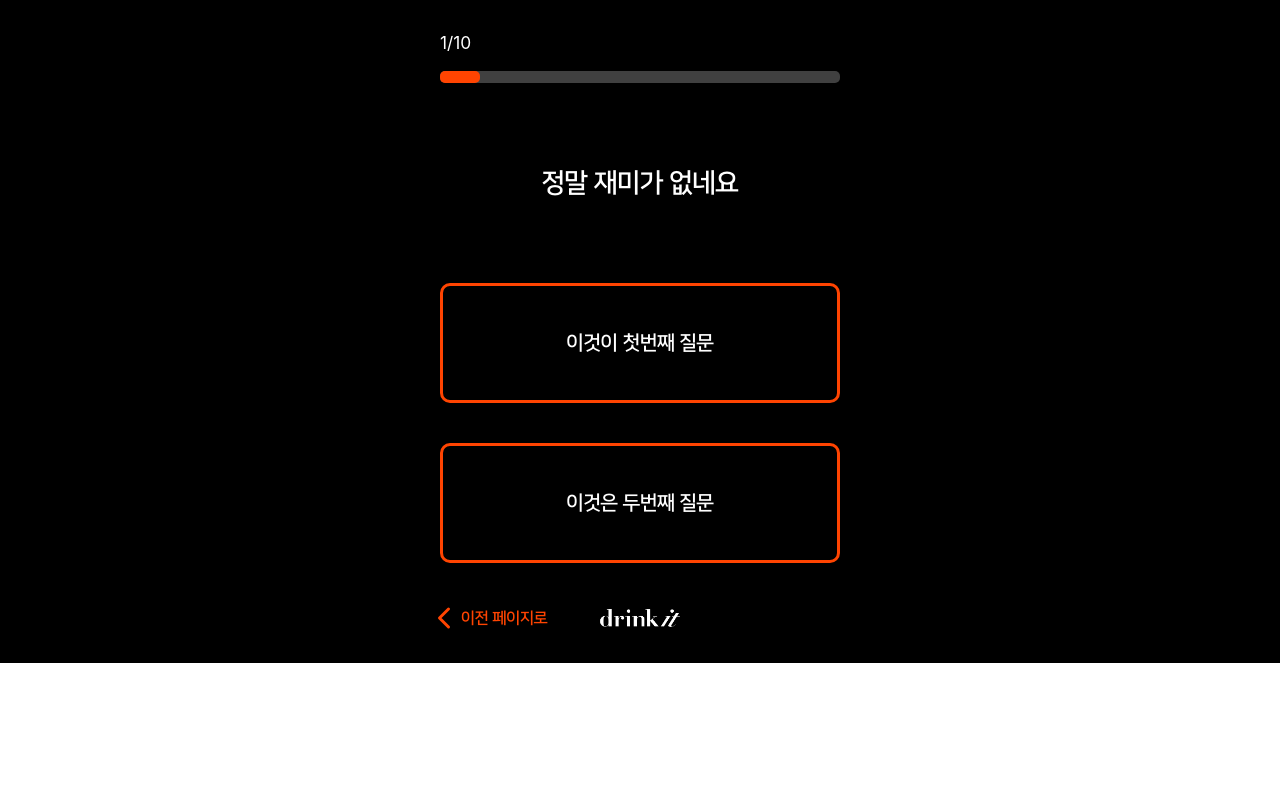
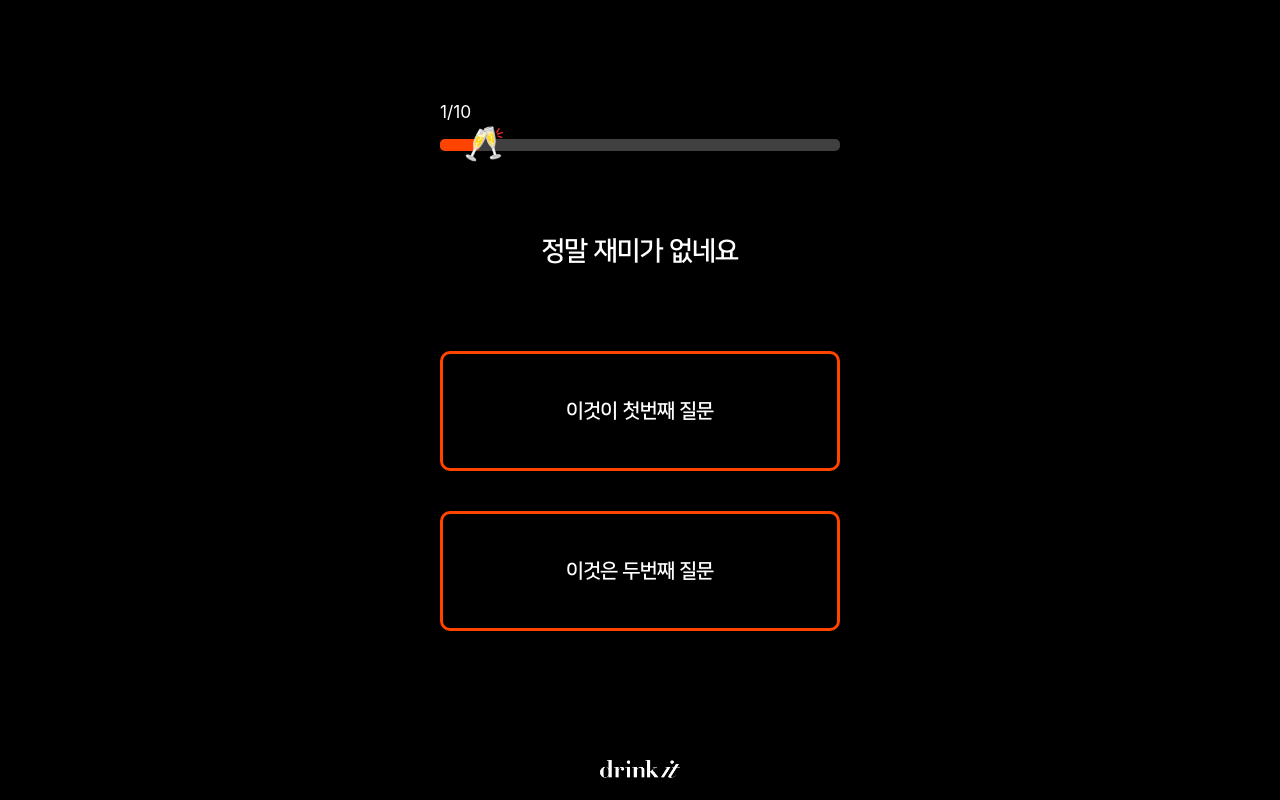
Before and after one commit to cria2000/drink-it-test-survey, a React (Create React App) app: page /question in a window 1280 px wide. Built offline with nearby package versions, Linux system fonts and the light colour scheme.

Commit message:
ResultPage 이전페이지 버튼 예외처리 / progress아이콘 추가

```diff
--- a/src/QuestionContainer.tsx
+++ b/src/QuestionContainer.tsx
@@ -35,7 +35,10 @@ export const QuestionContainer = (props: Props) => {
                 <div className="total_question">{totalQuestionNumber}</div>
             </div>
             <div className="question_container_progress_bar">
-                <div style={{width: currentQuestion * 40}} className="current_progress"/>
+                <div className="current_progress_container" style={{width: currentQuestion * 40 + 25}}>
+                    <div style={{width: currentQuestion * 40}} className="current_progress"/>
+                    <div className="current_progress_icon">🥂</div>
+                </div>
             </div>
             <QuestionPage
                 questionMessage={currentQuestionContent?.question}
@@ -44,7 +47,7 @@ export const QuestionContainer = (props: Props) => {
                 onClickOption={handleClickOption}
             />
             <div className="question_container_bottom_content">
-                <button className="question_container_prev_page" onClick={handleClickPrevPageButton}><div className="button_prev"/><div>{messages.prevPage}</div></button>
+                {currentQuestion > 1 && <button className="question_container_prev_page" onClick={handleClickPrevPageButton}><div className="button_prev"/><div>{messages.prevPage}</div></button> }
                 <img className="question_container_bottom_logo" alt='drink' src={require('./Images/drinkItHeader.png')} />
             </div>
         </div>
--- a/src/Styles/css/App.css
+++ b/src/Styles/css/App.css
@@ -6,7 +6,7 @@
   flex-direction: column;
   justify-content: center;
   align-items: center;
-  height: 100%;
+  height: 100vh;
   width: 100%;
   line-height: 1.5;
 }
@@ -74,6 +74,10 @@ button{
   background: transparent;
 }
 
+button:active{
+  transform: scale(0.9);
+}
+
 :root{
   --main-red: #FF4401;
   --progress-gray: #404040;
--- a/src/Styles/css/QuestionContainer.css
+++ b/src/Styles/css/QuestionContainer.css
@@ -17,11 +17,22 @@
     border-radius: 5px;
 }
 
+.question_container .current_progress_container{
+    position: relative;
+}
+
 .question_container .current_progress{
     height: 12px;
     background-color: var(--main-red);
     border-radius: 5px;
     z-index: 1;
+}
+
+.question_container .current_progress_icon{
+    position: absolute;
+    right: 0px;
+    top: -20px;
+    font-size: 25pt;
 }
 
 .question_container .question_container_bottom_content{
```
